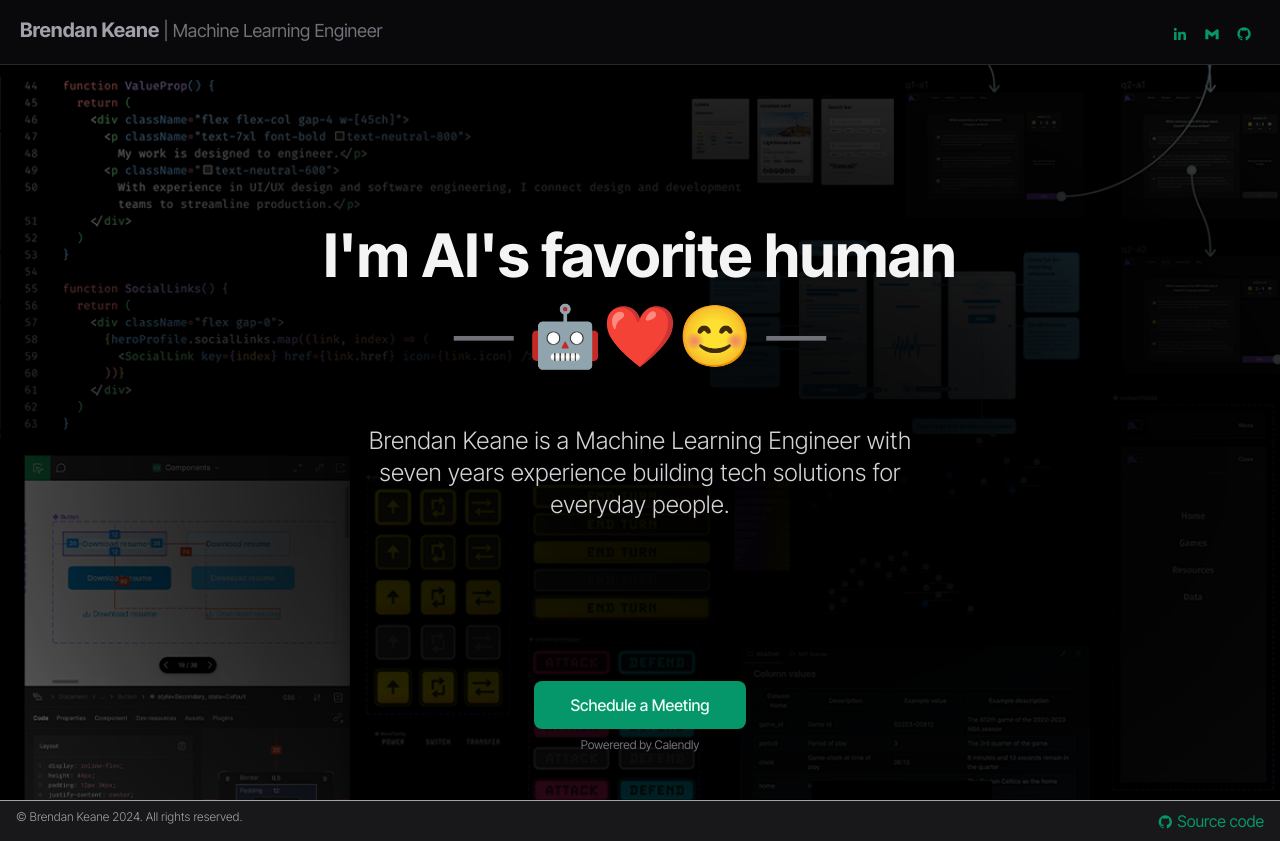
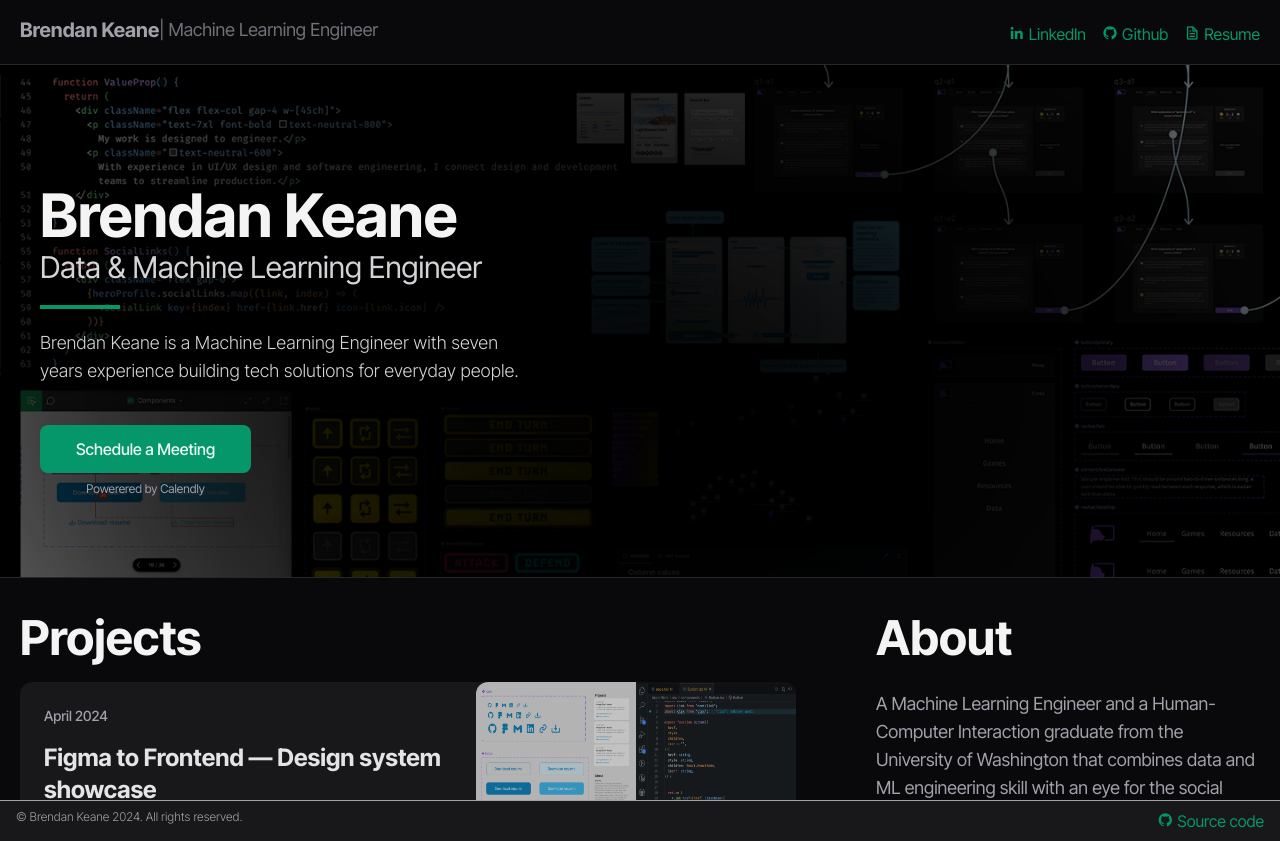
Before and after one commit to brendanwilliam/bkportfolio, a Next.js app: page / in a window 1280 px wide. Built offline with nearby package versions, Linux system fonts and the light colour scheme.

Commit message:
Added resume. Removed redundant links.

```diff
--- a/src/components/About.tsx
+++ b/src/components/About.tsx
@@ -17,7 +17,7 @@ const contact: ContactLink[] = [
 
 function Biography() {
   return (
-    <SubSection title="Biography">
+    <SubSection title="">
       <div className="text-zinc-400 text-lg space-y-1 max-w-[50ch]">
         <p>
         A Machine Learning Engineer and a Human-Computer Interaction graduate from the University of Washington that combines data and ML engineering skill with an eye for the social impact of emerging technologies.<br/><br/>
@@ -27,25 +27,11 @@ function Biography() {
         <br/><br/>
         Upon graduating from the University of Washington iSchool with a B.S. in Human-Computer Interaction, he founded Rough Draft Media to continue work as a Data Engineer while producing the video podcast “Can I Tell You Something?” In this role he regularly builds datasets and develops machine learning models to understand the world of digital media in the era of ubiquitous AI.
         <br/><br/>
-        Currently, he is looking for full-time opportunities as a Machine Learning Engineer.
-        <br/><br/>
-        To learn more about Brendan, visit his <a href={contact[1].href} className="text-emerald-600 hover:underline hover:text-emerald-300">LinkedIn profile</a> or <a href={contact[2].href} className="text-emerald-600 hover:text-emerald-300 hover:underline">download his resume</a>.
+        <strong>Currently, he is looking for full-time opportunities as a Machine Learning Engineer.</strong>
         </p>
       </div>
     </SubSection>
 
-  )
-}
-
-function Contact() {
-  return (
-    <SubSection title="Contact">
-      <div className="flex flex-col justify-start items-start gap-1">
-        {contact.map((link, index) => (
-          <Button key={index} href={link.href} style="tertiary" icon={link.icon}>{link.title}</Button>
-        ))}
-      </div>
-    </SubSection>
   )
 }
 
@@ -59,7 +45,6 @@ export function About({
   return (
     <Section id={id} className={clsx("lg:max-w-sm lg:ml-auto", className)}>
       <h2 className="sticky top-14 z-30 bg-zinc-950 py-5 md:text-5xl text-5xl font-bold text-zinc-100">About</h2>
-      <Contact />
       <Biography />
     </Section>
   )
--- a/src/components/Button.tsx
+++ b/src/components/Button.tsx
@@ -23,7 +23,7 @@ export function Button({
         style === "secondary" && "text-emerald-600 bg-transparent hover:bg-emerald-100 border border-emerald-600",
         style === "tertiary" && "text-emerald-600 hover:text-emerald-300 hover:underline")} >
       <span className={clsx()}>
-        <i className={clsx((icon === '') ? 'hidden' : 'inline bx bx-xs translate-y-0.5 mr-1', icon)}/>{children}
+        <i className={clsx((icon === '') ? 'hidden' : 'inline bx bx-xs mr-1', icon)}/>{children}
       </span>
     </Link>
 
--- a/src/components/Header.tsx
+++ b/src/components/Header.tsx
@@ -1,4 +1,5 @@
 import { SocialLinks } from "@/components/SocialLinks";
+import Image from 'next/image';
 
 // Hero data schema
 
@@ -16,7 +17,7 @@ const heroProfile: HeroProfile = {
 
 function Title() {
   return (
-    <h1 className="md:text-xl text-base font-bold text-zinc-400 mb-2">{heroProfile.name}<span className="md:text-lg text-sm font-normal text-zinc-500">{' | '}{heroProfile.title}</span></h1>
+    <h1 className="md:text-xl text-base font-bold text-zinc-400 mb-2 md:flex hidden">{heroProfile.name}<span className="md:text-lg text-sm font-normal text-zinc-500">{' | '}{heroProfile.title}</span></h1>
   )
 }
 
--- a/src/components/Hero.tsx
+++ b/src/components/Hero.tsx
@@ -4,11 +4,15 @@ import { MeetingButton } from "@/components/MeetingButton";
 
 function ValueProp() {
   return (
-    <div className="space-y-5 text-center flex flex-col items-center my-20">
-      <p className="text-3xl md:text-6xl font-bold text-zinc-100 w-[20ch]">
-        I&apos;m AI&apos;s favorite human</p>
-      <p className="text-6xl text-zinc-500 pb-10">— 🤖❤️😊 —</p>
-      <p className="text-base md:text-2xl text-zinc-300 w-[40ch] drop-shadow-lg font-light">
+    <div className="space-y-5 text-left flex flex-col items-start mt-10">
+      <div className="space-y-1">
+        <p className="text-3xl md:text-6xl font-bold text-zinc-100 w-[20ch]">
+          Brendan Keane </p>
+        <p className="font-normal text-xl md:text-3xl text-zinc-300">
+            Data & Machine Learning Engineer</p>
+      </div>
+      <div className="w-20 h-1 bg-emerald-600"></div>
+      <p className="text-base md:text-lg text-zinc-300 w-[48ch] drop-shadow-lg font-light">
         Brendan Keane is a Machine Learning Engineer with seven years experience building tech solutions for everyday people.</p>
     </div>
   )
@@ -16,7 +20,7 @@ function ValueProp() {
 
 function HeroProfile() {
   return (
-    <div className="container mx-auto flex flex-col justify-center items-center gap-20 py-20">
+    <div className="container mx-auto flex flex-col justify-center items-start gap-10 py-20">
       <ValueProp />
       <MeetingButton />
     </div>
--- a/src/components/MeetingButton.tsx
+++ b/src/components/MeetingButton.tsx
@@ -9,7 +9,7 @@ export function MeetingButton() {
       >
         Schedule a Meeting
       </Button>
-      <p className="text-xs text-zinc-500 mt-2">Powerered by Calendly</p>
+      <p className="text-xs text-zinc-400 mt-2">Powerered by Calendly</p>
     </div>
   );
 }
--- a/src/components/SocialLinks.tsx
+++ b/src/components/SocialLinks.tsx
@@ -1,39 +1,26 @@
 import Link from "next/link";
 import clsx from "clsx";
+import { Button } from "@/components/Button";
 
 interface SocialLink {
   href: string,
-  icon: string
+  icon: string,
+  text: string,
 }
 
 const socialLinks: SocialLink[] = [
-  { href: "https://www.linkedin.com/in/brendanwillkeane/", icon: "bxl-linkedin"},
-  { href: "mailto:brendanwillkeane@gmail.com", icon: "bxl-gmail"},
-  { href: "https://github.com/brendanwilliam", icon: "bxl-github"},
+  { href: "https://www.linkedin.com/in/brendanwillkeane/", icon: "bxl-linkedin", text: "LinkedIn"},
+  { href: "https://github.com/brendanwilliam", icon: "bxl-github", text: "Github"},
+  { href: "/resume_brendankeane.pdf", icon: "bx-file", text: "Resume"},
 ]
 
 
-function SocialLink({
-  href,
-  icon = "",
-}:{
-  href: string,
-  icon: string,
-}) {
-
-  return (
-    <Link href={href} className="group flex justify-center items-center size-8 text-emerald-600 bg-transparent hover:bg-emerald-400 hover:text-sky-50 rounded-full transition-all ease-in-out duration-75">
-        <i className={clsx("bx bx-xs group-hover:scale-125 transition-all ease-in-out duration-300", icon)} />
-    </Link>
-
-  )
-}
 
 export function SocialLinks({className = ""} : {className?: string}) {
   return (
-    <div className={clsx("flex gap-0", className)}>
+    <div className={clsx("flex flex-row gap-4", className)}>
       {socialLinks.map((link, index) => (
-        <SocialLink key={index} href={link.href} icon={link.icon} />
+        <Button key={index} href={link.href} style="tertiary" icon={link.icon}>{link.text}</Button>
       ))}
     </div>
   )
```
